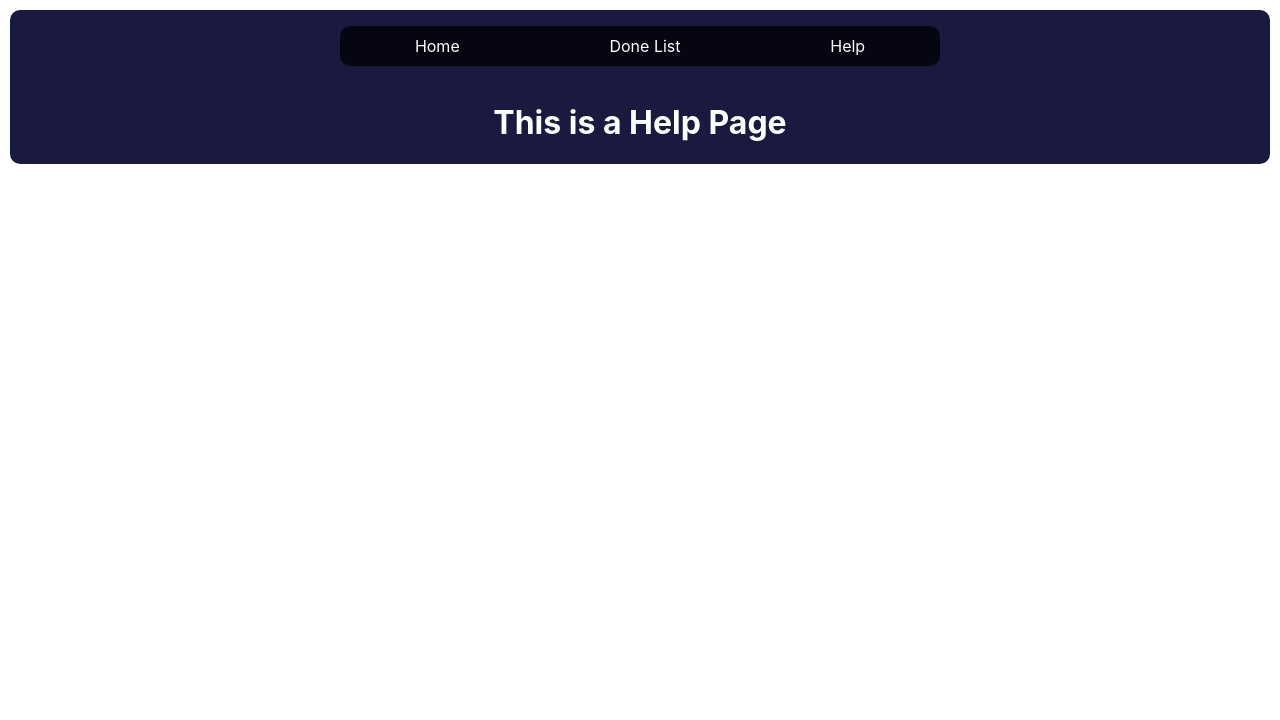
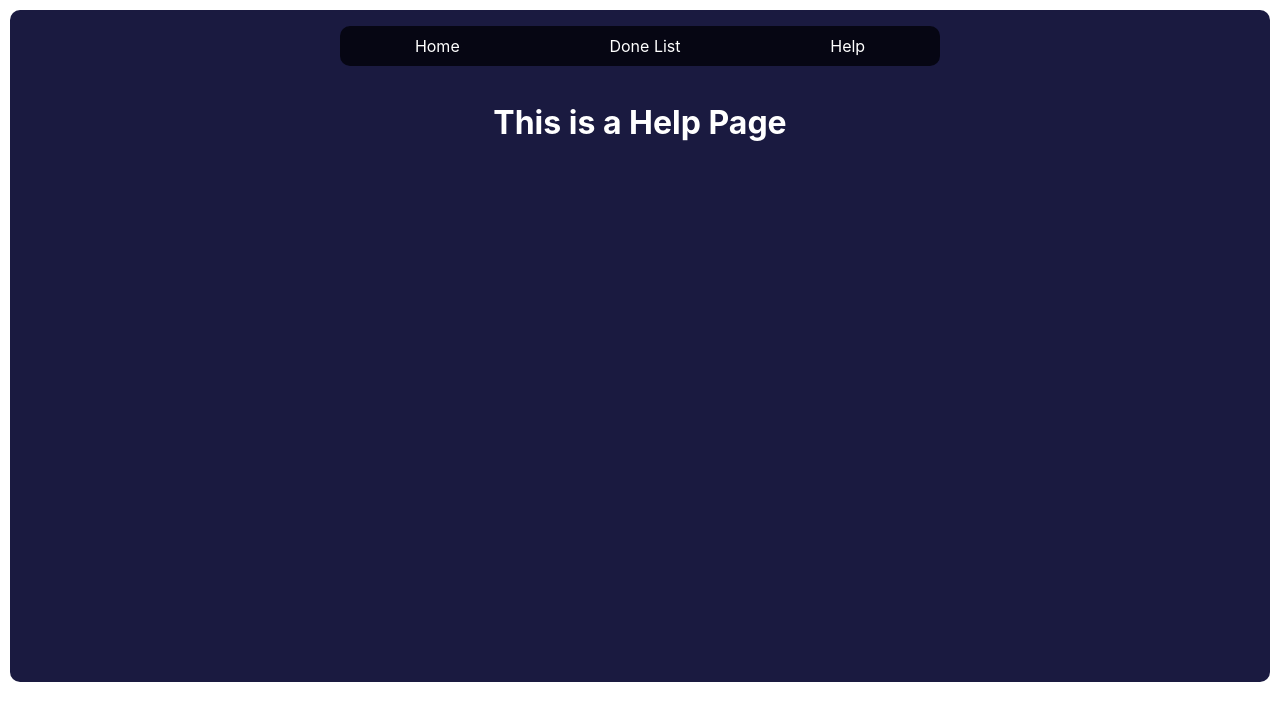
Before and after one commit to yamboni1/day12-homework-todolist, a React (Create React App) app: page /help in a window 1280 px wide. Shown: the top 720 px of the page. Built offline with nearby package versions, Linux system fonts and the light colour scheme.

Commit message:
refactor: use div in help page

```diff
--- a/src/pages/HelpPage.js
+++ b/src/pages/HelpPage.js
@@ -1,5 +1,5 @@
 export default function HelpPage(){
-    return( <div>
+    return( <div className="help-page">
         <h1>This is a Help Page</h1>
     </div>);
 
```
